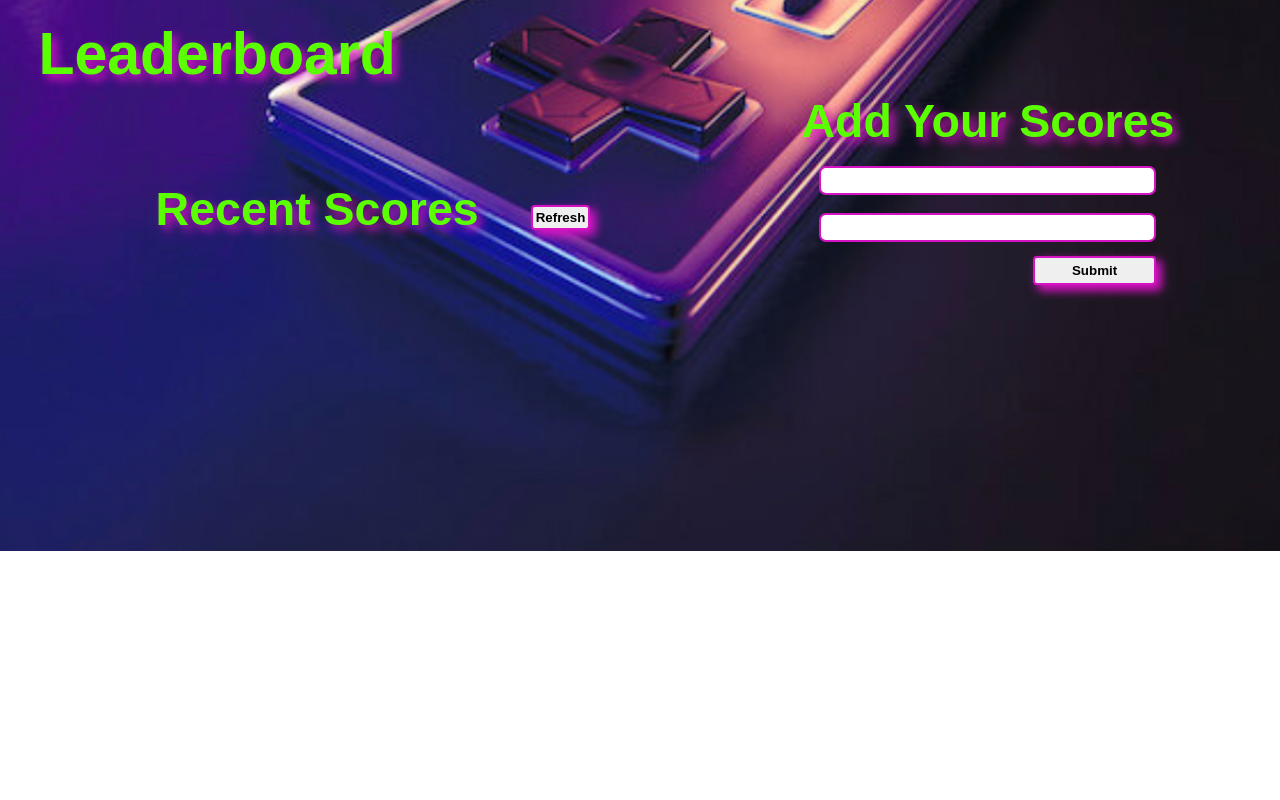
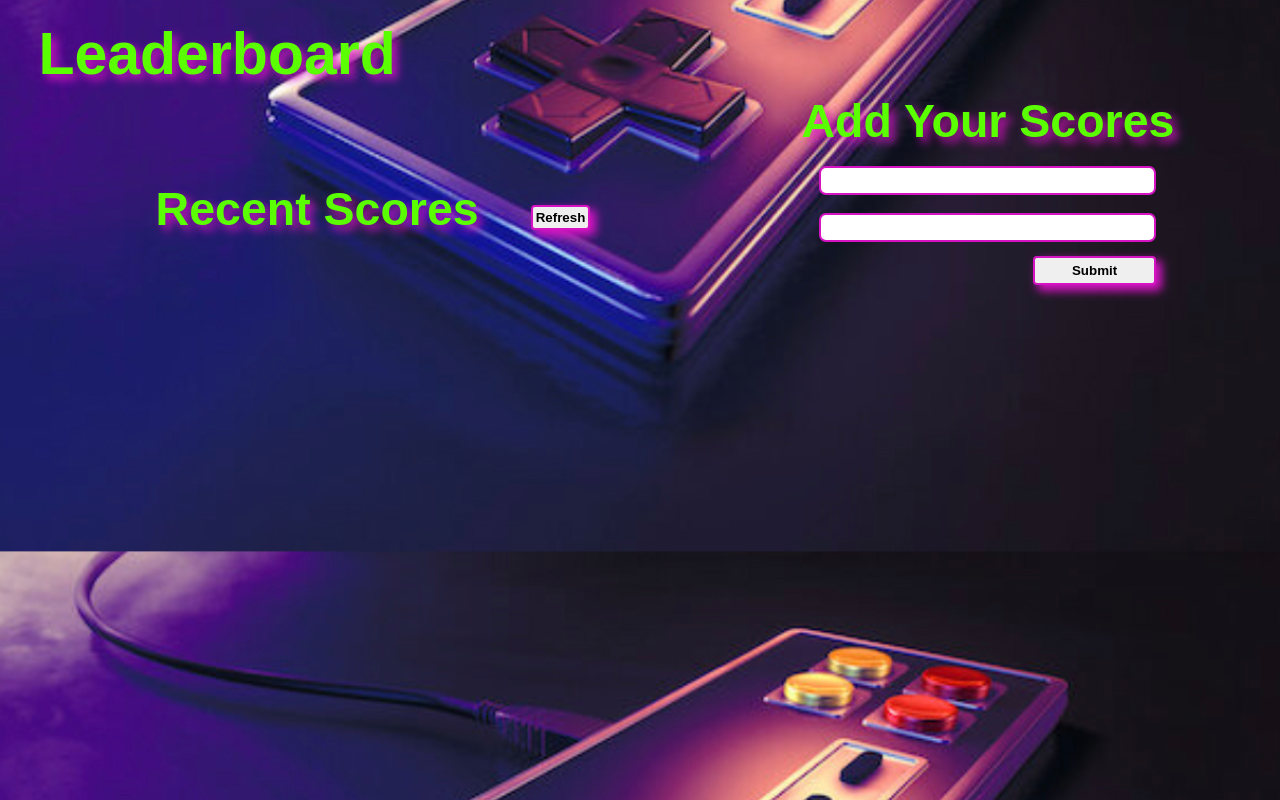
Before and after one commit to basitali111/Leaderboard, a website built with webpack: page src/index.html in a window 1280 px wide. Built offline with nearby package versions, Linux system fonts and the light colour scheme.

Commit message:
fixing linters

```diff
--- a/src/style.css
+++ b/src/style.css
@@ -4,8 +4,11 @@
   padding: 0;
 }
 
+html {
+  background: url(/src/images/high-score-hed.jpg) center center/cover;
+}
+
 body {
-  background: #fff url(/src/images/high-score-hed.jpg) center center/cover no-repeat;
   animation: myAnim 4s ease 1s 1 normal forwards;
 
   @keyframes myAnim {
```
